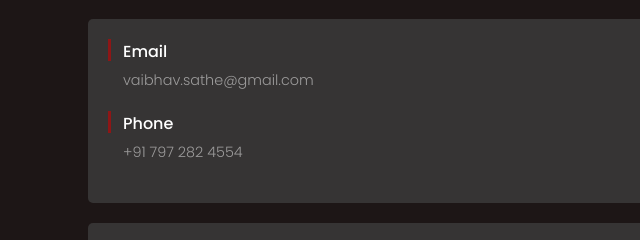
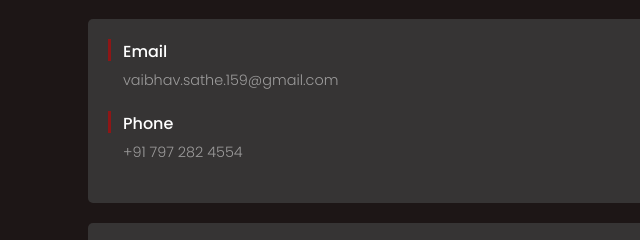
Before and after one commit to CoderVaibhav18/Portfolio, a plain HTML site: page index.html in a window 1280 px wide. Shown: the part 1949-2189 px from the top of the page, 0-640 px from the left. Drawn offline with nearby package versions, Linux system fonts and the light colour scheme.

Commit message:
completed

```diff
--- a/index.html
+++ b/index.html
@@ -318,7 +318,7 @@
               <h4>Email</h4>
               <div class="horizontal-line"></div>
 
-              <p>vaibhav.sathe@gmail.com</p>
+              <p>vaibhav.sathe.159@gmail.com</p>
             </div>
             <div class="contact-details">
               <h4>Phone</h4>
```
